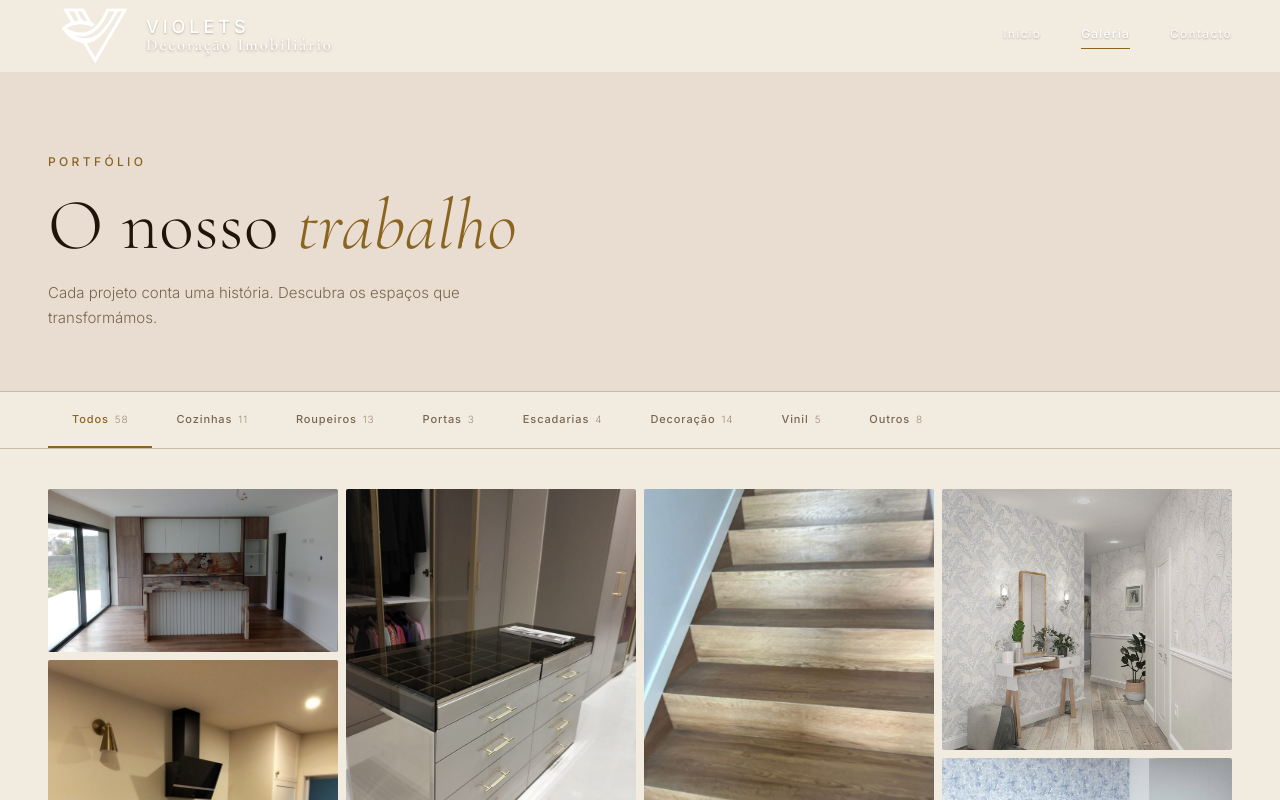
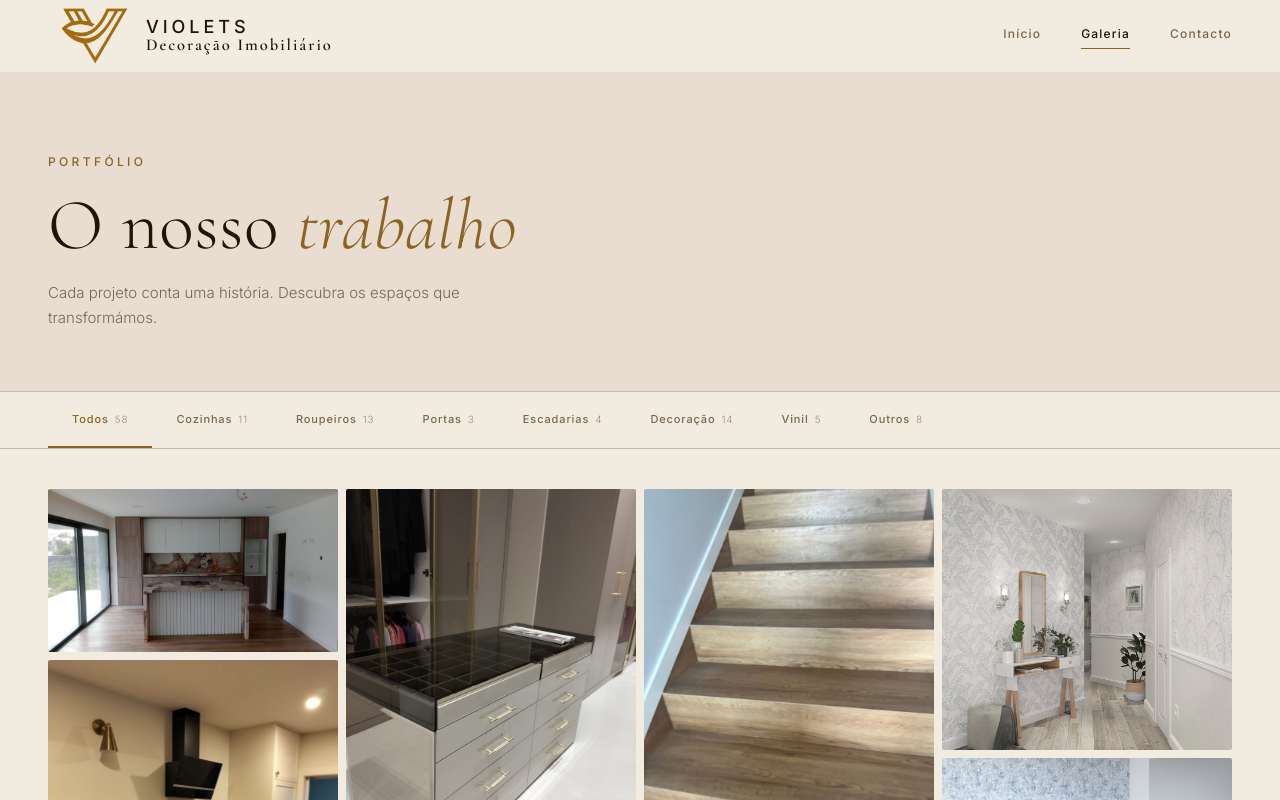
Before and after one commit to joaolopes53/violets, a React (Vite) app: page /galeria in a window 1280 px wide. Shown: the top 800 px of the page. Built offline with nearby package versions, Linux system fonts and the light colour scheme.

Commit message:
feat: restrict transparent navbar styling to the home page

```diff
--- a/src/components/Navbar.css
+++ b/src/components/Navbar.css
@@ -9,37 +9,37 @@
   border-bottom: 1px solid transparent;
 }
 
-/* Transparent Top Navigation State */
-.navbar:not(.navbar--scrolled):not(.navbar--open) {
+/* Transparent Top Navigation State — only on Home page */
+.navbar--home:not(.navbar--scrolled):not(.navbar--open) {
   background: transparent;
   border-bottom: 1px solid transparent;
 }
 
-.navbar:not(.navbar--scrolled):not(.navbar--open) .navbar__brand-name {
+.navbar--home:not(.navbar--scrolled):not(.navbar--open) .navbar__brand-name {
   color: #ffffff;
   text-shadow: 0 1px 2px rgba(0, 0, 0, 0.25);
 }
 
-.navbar:not(.navbar--scrolled):not(.navbar--open) .navbar__brand-sub {
+.navbar--home:not(.navbar--scrolled):not(.navbar--open) .navbar__brand-sub {
   color: rgba(255, 255, 255, 0.9);
   text-shadow: 0 1px 3px rgba(0, 0, 0, 0.3);
 }
 
-.navbar:not(.navbar--scrolled):not(.navbar--open) .navbar__nav a {
+.navbar--home:not(.navbar--scrolled):not(.navbar--open) .navbar__nav a {
   color: rgba(255, 255, 255, 0.85);
   text-shadow: 0 1px 2px rgba(0, 0, 0, 0.25);
 }
 
-.navbar:not(.navbar--scrolled):not(.navbar--open) .navbar__nav a:hover,
-.navbar:not(.navbar--scrolled):not(.navbar--open) .navbar__nav a.active {
+.navbar--home:not(.navbar--scrolled):not(.navbar--open) .navbar__nav a:hover,
+.navbar--home:not(.navbar--scrolled):not(.navbar--open) .navbar__nav a.active {
   color: #ffffff;
 }
 
-.navbar:not(.navbar--scrolled):not(.navbar--open) .navbar__brand-logo {
+.navbar--home:not(.navbar--scrolled):not(.navbar--open) .navbar__brand-logo {
   filter: brightness(0) invert(1);
 }
 
-.navbar:not(.navbar--scrolled):not(.navbar--open) .navbar__burger span {
+.navbar--home:not(.navbar--scrolled):not(.navbar--open) .navbar__burger span {
   background: #ffffff;
 }
 
--- a/src/components/Navbar.jsx
+++ b/src/components/Navbar.jsx
@@ -1,10 +1,12 @@
 import { useState, useEffect } from 'react'
-import { NavLink, Link } from 'react-router-dom'
+import { NavLink, Link, useLocation } from 'react-router-dom'
 import './Navbar.css'
 
 export default function Navbar() {
   const [scrolled, setScrolled] = useState(false)
   const [open, setOpen] = useState(false)
+  const location = useLocation()
+  const isHome = location.pathname === '/'
 
   useEffect(() => {
     const onScroll = () => setScrolled(window.scrollY > 40)
@@ -18,7 +20,7 @@ export default function Navbar() {
   }, [open])
 
   return (
-    <header className={`navbar${scrolled ? ' navbar--scrolled' : ''}${open ? ' navbar--open' : ''}`}>
+    <header className={`navbar${scrolled ? ' navbar--scrolled' : ''}${open ? ' navbar--open' : ''}${isHome ? ' navbar--home' : ''}`}>
       <div className="navbar__inner">
         <Link to="/" className="navbar__brand" onClick={() => setOpen(false)}>
           <img src="/logo.png" alt="Violets Logo" className="navbar__brand-logo" />
```
